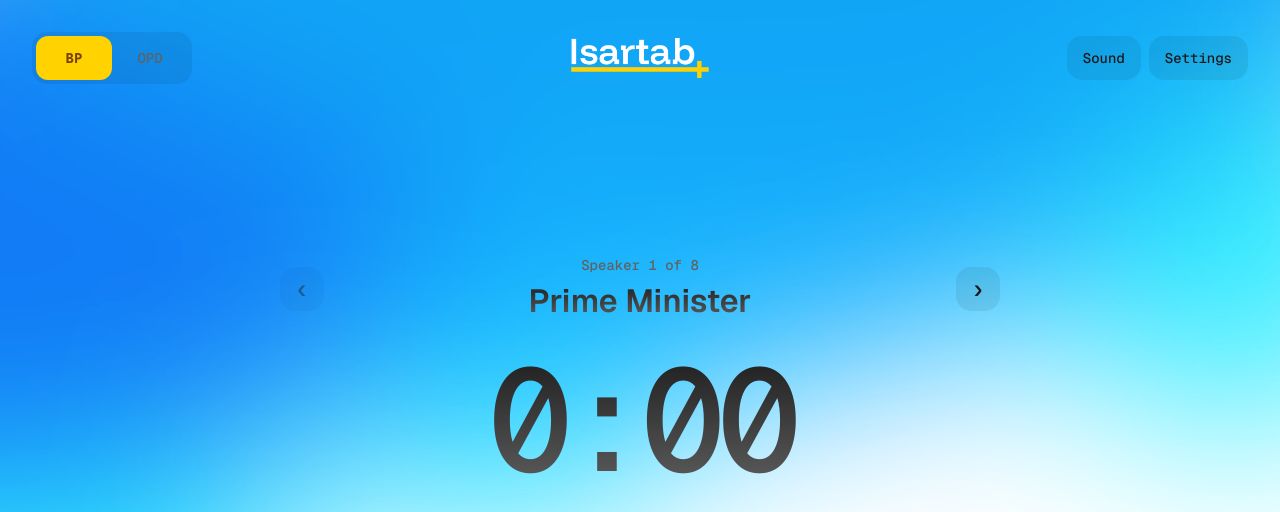
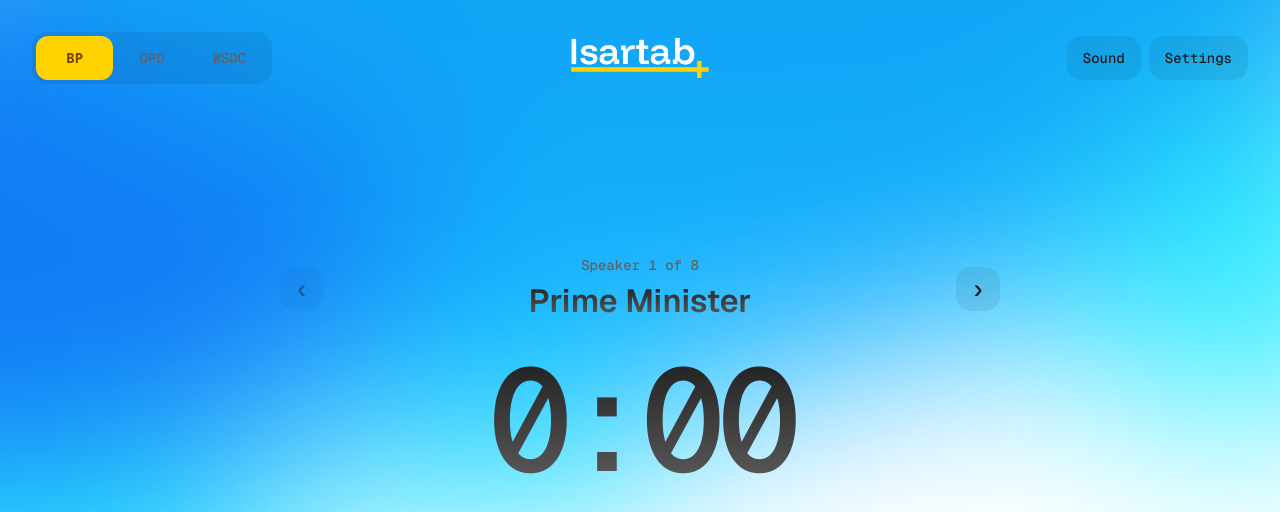
Before and after one commit to nokhde/isartab, a FastAPI app: page /timeturner in a window 1280 px wide. Shown: the top 512 px of the page. Run offline with FastAPI, Linux system fonts and the light colour scheme.

Commit message:
added WSDC Format to timeturner

```diff
--- a/app/static/css/timeturner.css
+++ b/app/static/css/timeturner.css
@@ -78,7 +78,7 @@ button:disabled { opacity: 0.45; cursor: default; }
 .formats {
   position: relative;
   gap: 0;
-  width: clamp(6.25rem, 25vw, 10rem);
+  width: clamp(10rem, 33vw, 15rem);
   padding: 4px;
   border-radius: 15px;
   background: rgb(0 0 0 / 7%);
@@ -88,13 +88,14 @@ button:disabled { opacity: 0.45; cursor: default; }
 .format-highlight {
   position: absolute;
   inset: 4px auto 4px 4px;
-  width: calc((100% - 8px) / 2);
+  width: calc((100% - 8px) / 3);
   border-radius: 12px;
   background: #ffd200;
   pointer-events: none;
   transition: transform 300ms ease;
 }
 
+.formats[data-format="wsdc"] .format-highlight { transform: translateX(200%); }
 .formats[data-format="opd"] .format-highlight { transform: translateX(100%); }
 .formats button, .formats button:hover:not(:disabled) {
   position: relative;
@@ -179,8 +180,8 @@ h1, h2 { font-weight: 600; }
   --ink: #616161;
 }
 
-.timeline span:nth-child(2) { --ink: #ffd200; }
-.timeline span:nth-child(4) { --ink: #c76200; }
+.timeline span[data-phase="1"] { --ink: #ffd200; }
+.timeline span[data-phase="3"] { --ink: #c76200; }
 .controls { justify-content: center; flex-wrap: wrap; }
 .controls button { min-width: 5rem; }
 #poi[aria-pressed="true"] { background: #ffd200; color: #784100; }
--- a/app/static/js/timeturner.js
+++ b/app/static/js/timeturner.js
@@ -16,11 +16,15 @@ const opdOpeningSpeakers = [
   "Second Speaker of Government",
   "Second Speaker of Opposition",
 ];
+const formats = ["bp", "opd", "wsdc"];
+const wsdcSpeakers = ["1st PROP", "1st OPP", "2nd PROP", "2nd OPP", "3rd PROP", "3rd OPP", "Reply OPP", "Reply PROP"];
 const phases = ["Protected time", "Unprotected time", "Protected time", "Grace period", "Time is up"];
 const poiDuration = 15_000;
 const preferenceKey = "isartab.timeturner";
 const maxFreeSpeakers = Math.floor((Number.MAX_SAFE_INTEGER - 6) / 2);
 const defaults = {
+  wsdcSpeech: 480, wsdcProtection: [60, 60], wsdcGrace: 15,
+  replySpeech: 240, replyClosing: 60, replyGrace: 15,
   speech: 420, protection: [60, 60], grace: 15,
   freeSpeech: 210, freeProtection: [60, 30], freeGrace: 15,
   freeSpeakers: 3, answerSpeech: 60, volume: 70, format: "bp",
@@ -73,7 +77,18 @@ function loadPreferences() {
         ? stored.freeProtection : defaults.freeProtection;
       if (!validProtection(freeProtection, freeSpeech)) freeSpeech = defaults.freeSpeech;
       const grace = wholeNumber(stored.grace, 1, 599) ? stored.grace : defaults.grace;
+      const wsdcSpeech = wholeNumber(stored.wsdcSpeech, 3, 59_999) &&
+        validProtection(stored.wsdcProtection, stored.wsdcSpeech) ? stored.wsdcSpeech : defaults.wsdcSpeech;
+      const replySpeech = wholeNumber(stored.replySpeech, 2, 59_999) ? stored.replySpeech : defaults.replySpeech;
       return {
+        wsdcSpeech,
+        wsdcProtection: validProtection(stored.wsdcProtection, wsdcSpeech)
+          ? stored.wsdcProtection : defaults.wsdcProtection,
+        wsdcGrace: wholeNumber(stored.wsdcGrace, 1, 599) ? stored.wsdcGrace : defaults.wsdcGrace,
+        replySpeech,
+        replyClosing: wholeNumber(stored.replyClosing, 1, replySpeech - 1)
+          ? stored.replyClosing : Math.min(defaults.replyClosing, replySpeech - 1),
+        replyGrace: wholeNumber(stored.replyGrace, 1, 599) ? stored.replyGrace : defaults.replyGrace,
         speech,
         protection,
         grace,
@@ -85,7 +100,7 @@ function loadPreferences() {
         answerSpeech: wholeNumber(stored.answerSpeech, 1, 59_999)
           ? stored.answerSpeech : defaults.answerSpeech,
         volume: wholeNumber(stored.volume, 0, 100) ? stored.volume : defaults.volume,
-        format: stored.format === "opd" ? "opd" : "bp",
+        format: formats.includes(stored.format) ? stored.format : "bp",
       };
     }
   } catch {
@@ -97,6 +112,8 @@ function loadPreferences() {
 const preferences = loadPreferences();
 let speakerIndex = 0;
 let boundaries;
+let cueCounts;
+let phaseIndices;
 let elapsed = 0;
 let startedAt = null;
 let nextCue = 0;
@@ -120,10 +137,15 @@ function savePreferences() {
 }
 
 function speakerCount() {
-  return preferences.format === "bp" ? bpSpeakers.length : 6 + 2 * preferences.freeSpeakers;
+  return preferences.format === "wsdc" ? wsdcSpeakers.length : preferences.format === "bp" ? bpSpeakers.length : 6 + 2 * preferences.freeSpeakers;
+}
+
+function isReplySpeech() {
+  return preferences.format === "wsdc" && speakerIndex >= 6;
 }
 
 function currentSpeaker() {
+  if (preferences.format === "wsdc") return wsdcSpeakers[speakerIndex];
   if (preferences.format === "bp") return bpSpeakers[speakerIndex];
   if (speakerIndex < opdOpeningSpeakers.length) return opdOpeningSpeakers[speakerIndex];
   if (isAnswerSpeech()) return "Answer Speech";
@@ -181,7 +203,7 @@ function clockTime(seconds) {
 }
 
 function renderClock(now) {
-  const activePhase = nextCue === boundaries.length ? 4 : nextCue;
+  const activePhase = nextCue === boundaries.length ? 4 : phaseIndices[nextCue];
   const elapsedText = clockTime(Math.floor(elapsed / 1000));
   if (speechClock.textContent !== elapsedText) speechClock.textContent = elapsedText;
   speechClock.classList.toggle("long-duration", elapsedText.length > 5);
@@ -192,6 +214,7 @@ function renderClock(now) {
 
   let segmentStart = 0;
   segments.forEach((segment, index) => {
+    segment.dataset.phase = phaseIndices[index];
     segment.hidden = index >= boundaries.length;
     if (segment.hidden) return;
     const duration = boundaries[index] - segmentStart;
@@ -205,7 +228,7 @@ function renderClock(now) {
   poi.textContent = poiActive ? `End POI · ${Math.ceil((poiEndsAt - now) / 1000)}s` : "POI";
   poi.setAttribute("aria-pressed", String(poiActive));
   poi.setAttribute("aria-label", poiActive ? "End point of information" : "Start point of information");
-  poi.disabled = isAnswerSpeech() || (!poiActive && startedAt === null);
+  poi.disabled = isAnswerSpeech() || isReplySpeech() || (!poiActive && startedAt === null);
   testBell.disabled = poiActive;
   toggle.disabled = activePhase === 4 && poiActive;
   toggle.textContent = startedAt !== null ? "Stop" : activePhase === 4 ? "Start again" : elapsed > 0 ? "Resume" : "Start";
@@ -220,7 +243,7 @@ function renderSpeaker() {
   previous.disabled = speakerIndex === 0;
   next.disabled = speakerIndex === speakerCount() - 1;
   formatSlider.dataset.format = preferences.format;
-  for (const format of ["bp", "opd"]) {
+  for (const format of formats) {
     byId(format).setAttribute("aria-pressed", String(format === preferences.format));
   }
 }
@@ -235,10 +258,17 @@ function resetClock() {
   deferredCues = [];
   void releaseScreenLock();
   const free = isFreeSpeaker();
-  const speech = free ? preferences.freeSpeech : preferences.speech;
-  const [opening, closing] = free ? preferences.freeProtection : preferences.protection;
-  const grace = free ? preferences.freeGrace : preferences.grace;
-  const phaseEnds = isAnswerSpeech() ? [preferences.answerSpeech] : [opening, speech - closing, speech, speech + grace];
+  const wsdc = preferences.format === "wsdc";
+  const speech = wsdc ? preferences.wsdcSpeech : free ? preferences.freeSpeech : preferences.speech;
+  const [opening, closing] = wsdc ? preferences.wsdcProtection : free ? preferences.freeProtection : preferences.protection;
+  const grace = wsdc ? preferences.wsdcGrace : free ? preferences.freeGrace : preferences.grace;
+  const phaseEnds = isAnswerSpeech() ? [preferences.answerSpeech]
+    : isReplySpeech() ? [preferences.replySpeech - preferences.replyClosing, preferences.replySpeech, preferences.replySpeech + preferences.replyGrace]
+    : [opening, speech - closing, speech, speech + grace];
+  cueCounts = isAnswerSpeech() ? [2] : isReplySpeech() ? [1, 2, 3] : [1, 1, 2, 3];
+  // WSDC substantive speeches have no grace-period bell.
+  if (wsdc && !isReplySpeech()) cueCounts[3] = 0;
+  phaseIndices = isAnswerSpeech() ? [0] : isReplySpeech() ? [2, 2, 3] : [0, 1, 2, 3];
   boundaries = phaseEnds.map((seconds) => seconds * 1000);
   byId("poi-status").textContent = "";
   renderClock(performance.now());
@@ -303,7 +333,7 @@ function cancelBells() {
 }
 
 function ring(count) {
-  if (!bellAvailable) return;
+  if (count === 0 || !bellAvailable) return;
 
   // Approximate the hum, prime, tierce, quint, and nominal of a struck bell.
   // The brighter partials decay first, leaving the lower tones to ring.
@@ -350,7 +380,6 @@ function endPoi(expired) {
 
 function updateClock(now) {
   if (startedAt !== null) {
-    const cueCounts = isAnswerSpeech() ? [2] : [1, 1, 2, 3];
     elapsed = Math.min(now - startedAt, boundaries[boundaries.length - 1]);
     while (elapsed >= boundaries[nextCue]) {
       const cueAt = startedAt + boundaries[nextCue];
@@ -396,7 +425,7 @@ poi.addEventListener("click", () => {
   updateClock(now);
   if (wasActive) {
     if (poiEndsAt !== null) endPoi(false);
-  } else if (startedAt !== null && !isAnswerSpeech()) {
+  } else if (startedAt !== null && !isAnswerSpeech() && !isReplySpeech()) {
     cancelBells();
     poiEndsAt = now + poiDuration;
     byId("poi-status").textContent = "15-second point of information started.";
@@ -416,7 +445,7 @@ function changeFormat(format) {
   renderSpeaker();
 }
 
-for (const format of ["bp", "opd"]) {
+for (const format of formats) {
   byId(format).addEventListener("click", () => changeFormat(format));
 }
 
@@ -450,14 +479,17 @@ function handleSwipe(element, onSwipe, { fromButtons = false, minDistance = 55 }
 }
 
 handleSwipe(timerPanel, (dx) => changeSpeaker(dx < 0 ? 1 : -1));
-handleSwipe(formatSlider, (dx) => changeFormat(dx > 0 ? "opd" : "bp"), {
+function adjacentFormat(direction) {
+  return formats[Math.max(0, Math.min(formats.length - 1, formats.indexOf(preferences.format) + direction))];
+}
+handleSwipe(formatSlider, (dx) => changeFormat(adjacentFormat(dx > 0 ? 1 : -1)), {
   fromButtons: true,
   minDistance: 24,
 });
 formatSlider.addEventListener("keydown", (event) => {
   if (event.key !== "ArrowLeft" && event.key !== "ArrowRight") return;
   event.preventDefault();
-  const format = event.key === "ArrowRight" ? "opd" : "bp";
+  const format = adjacentFormat(event.key === "ArrowRight" ? 1 : -1);
   changeFormat(format);
   byId(format).focus();
 });
@@ -479,13 +511,18 @@ testBell.addEventListener("click", async () => {
 });
 
 byId("open-settings").addEventListener("click", () => {
-  speechInput.value = clockTime(preferences.speech);
-  graceInput.value = preferences.grace;
+  const wsdc = preferences.format === "wsdc";
+  speechInput.value = clockTime(wsdc ? preferences.wsdcSpeech : preferences.speech);
+  graceInput.value = wsdc ? preferences.wsdcGrace : preferences.grace;
+  byId("reply-speech-duration").value = clockTime(preferences.replySpeech);
+  byId("reply-closing").value = preferences.replyClosing;
+  byId("reply-grace").value = preferences.replyGrace;
+  byId("wsdc-settings").hidden = !wsdc;
   freeSpeechInput.value = clockTime(preferences.freeSpeech);
   freeGraceInput.value = preferences.freeGrace;
   freeSpeakersInput.value = preferences.freeSpeakers;
   answerSpeechInput.value = clockTime(preferences.answerSpeech);
-  protectionInputs.forEach((input, index) => { input.value = preferences.protection[index]; });
+  protectionInputs.forEach((input, index) => { input.value = (wsdc ? preferences.wsdcProtection : preferences.protection)[index]; });
   freeProtectionInputs.forEach((input, index) => { input.value = preferences.freeProtection[index]; });
   clearSettingsErrors();
   byId("opd-settings").hidden = preferences.format !== "opd";
@@ -493,7 +530,7 @@ byId("open-settings").addEventListener("click", () => {
 });
 byId("cancel-settings").addEventListener("click", () => settingsDialog.close());
 function clearSettingsErrors() {
-  for (const input of [freeSpeakersInput, answerSpeechInput, protectionInputs[1], freeProtectionInputs[1]]) {
+  for (const input of [byId("reply-closing"), freeSpeakersInput, answerSpeechInput, protectionInputs[1], freeProtectionInputs[1]]) {
     input.setCustomValidity("");
   }
 }
@@ -531,12 +568,28 @@ settingsForm.addEventListener("submit", (event) => {
     answerSpeechInput.reportValidity();
     return;
   }
-  preferences.speech = speech;
+  const replySpeech = readSpeechDuration(byId("reply-speech-duration"));
+  const replyClosing = byId("reply-closing").valueAsNumber;
+  if (!wholeNumber(replySpeech, 2, 59_999) || !wholeNumber(replyClosing, 1, replySpeech - 1)) {
+    byId("reply-closing").setCustomValidity("The closing bell must be before the end of the reply speech.");
+    byId("reply-closing").reportValidity();
+    return;
+  }
+  preferences.replySpeech = replySpeech;
+  preferences.replyClosing = replyClosing;
+  preferences.replyGrace = byId("reply-grace").valueAsNumber;
+  if (preferences.format === "wsdc") {
+    preferences.wsdcSpeech = speech;
+    preferences.wsdcProtection = protection;
+    preferences.wsdcGrace = graceInput.valueAsNumber;
+  } else {
+    preferences.speech = speech;
+    preferences.protection = protection;
+    preferences.grace = graceInput.valueAsNumber;
+  }
   preferences.freeSpeech = freeSpeech;
   preferences.freeGrace = freeGraceInput.valueAsNumber;
-  preferences.protection = protection;
   preferences.freeProtection = freeProtection;
-  preferences.grace = graceInput.valueAsNumber;
   preferences.freeSpeakers = freeSpeakers;
   preferences.answerSpeech = answerSpeech;
   savePreferences();
--- a/app/templates/timeturner.html
+++ b/app/templates/timeturner.html
@@ -14,6 +14,7 @@
       <span class="format-highlight" aria-hidden="true"></span>
       <button id="bp" type="button" aria-pressed="true">BP</button>
       <button id="opd" type="button" aria-pressed="false">OPD</button>
+      <button id="wsdc" type="button" aria-pressed="false">WSDC</button>
     </div>
     <a class="home" href="/" aria-label="Back to home">
       <img src="/static/assets/isartab_logo.png" alt="Isartab">
@@ -94,6 +95,12 @@
           <input id="answer-speech-duration" type="text" value="1:00" required pattern="[0-9]{1,3}:[0-5][0-9]">
         </div>
       </div>
+      <fieldset id="wsdc-settings" hidden>
+        <legend>WSDC replies (no POIs)</legend>
+        <label>Speech (m:ss) <input id="reply-speech-duration" type="text" value="4:00" required pattern="[0-9]{1,3}:[0-5][0-9]"></label>
+        <label>Closing bell before end (s) <input id="reply-closing" type="number" min="1" required value="60"></label>
+        <label>Grace (s) <input id="reply-grace" type="number" min="1" max="599" required value="15"></label>
+      </fieldset>
       <p id="settings-note">Saving changes resets the current timer.</p>
       <div class="dialog-actions">
         <button id="cancel-settings" type="button">Cancel</button>
```
